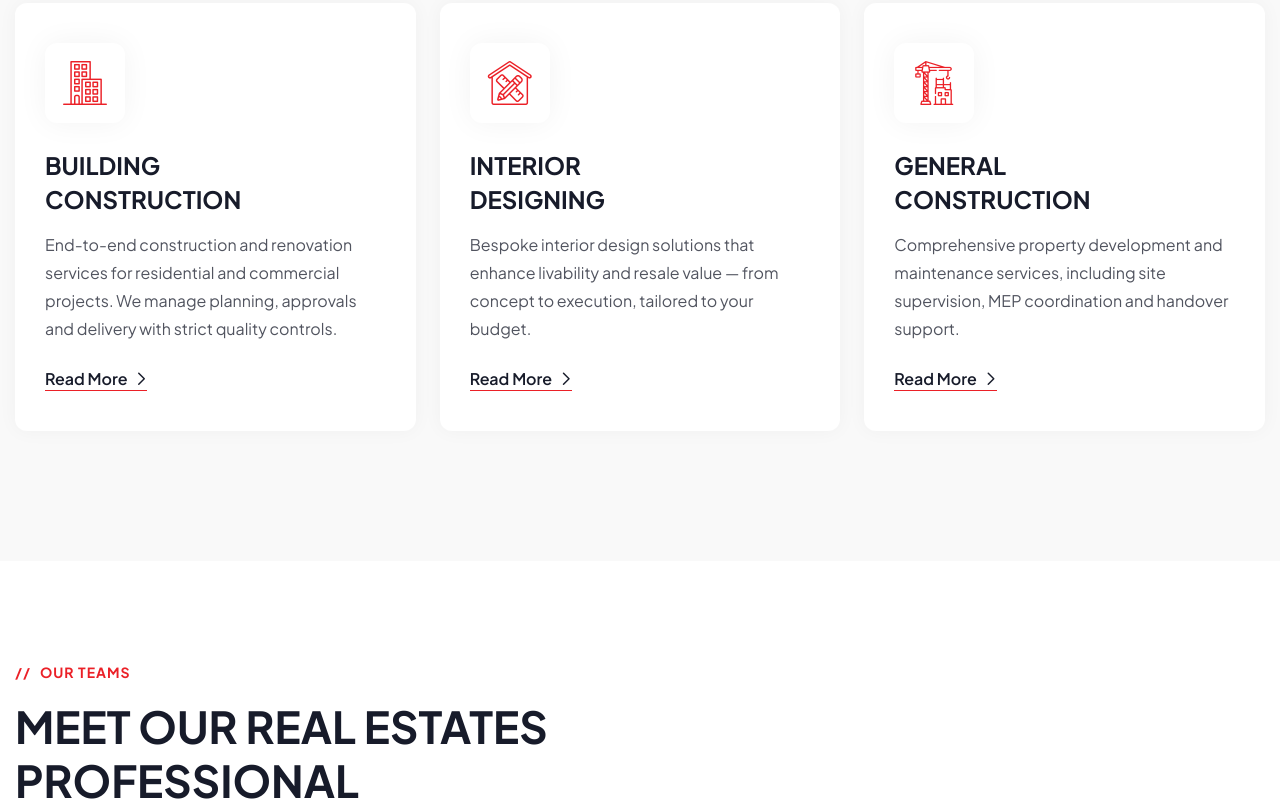
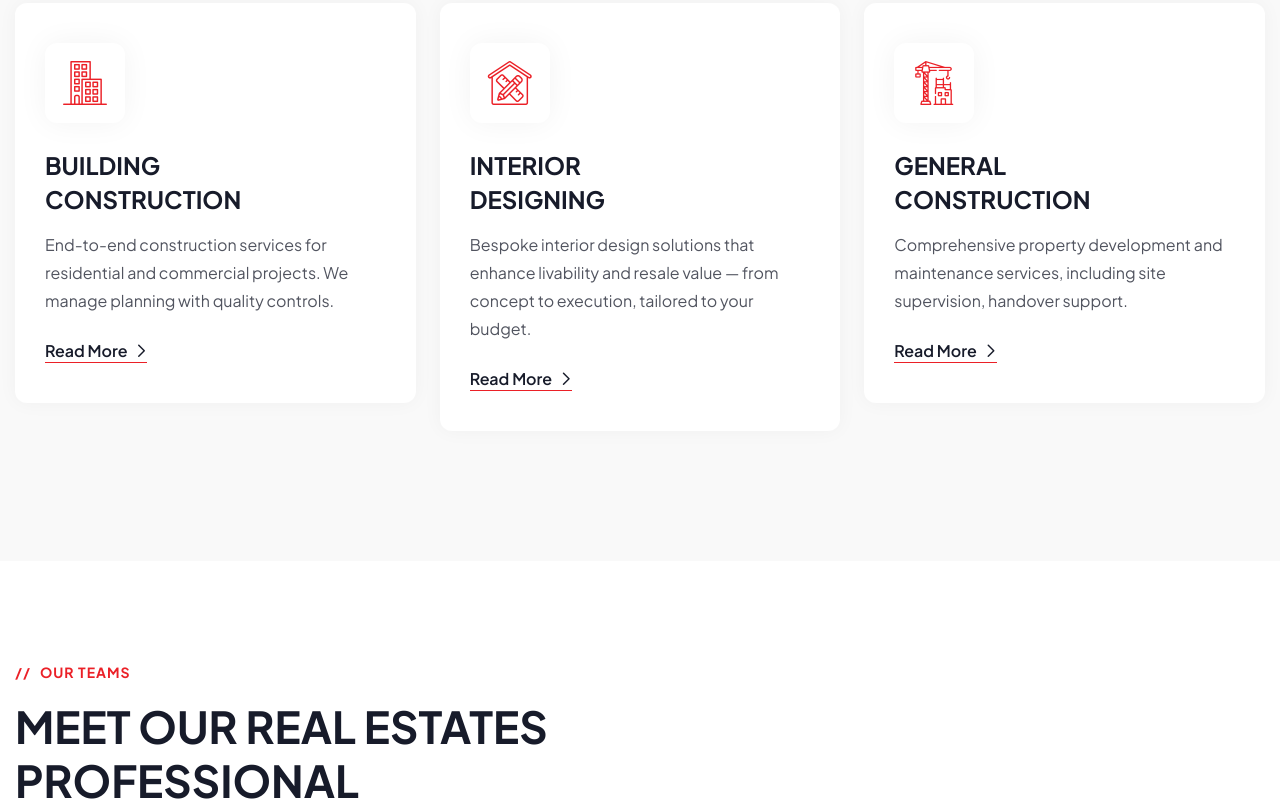
Before and after one commit to BhavishyaBhojwani/fundsroom_task1, a plain HTML site: page about.html in a window 1280 px wide. Shown: the part 1572-2375 px from the top of the page. Drawn offline with nearby package versions, Linux system fonts and the light colour scheme.

Commit message:
structure updated

```diff
--- a/about.html
+++ b/about.html
@@ -311,7 +311,7 @@
 							<i class="flaticon-building"></i>
 						</div>
 						<h4 class="service-block_one-heading"><a>Building <br> Construction</a></h4>
-						<div class="service-block_one-text">End-to-end construction and renovation services for residential and commercial projects. We manage planning, approvals and delivery with strict quality controls.</div>
+						<div class="service-block_one-text">End-to-end construction services for residential and commercial projects. We manage planning with quality controls.</div>
 						<a class="service-block_one-more" href="services.html">Read More <i class="flaticon-next-1"></i></a>
 					</div>
 				</div>
@@ -337,7 +337,7 @@
 							<i class="flaticon-building-1"></i>
 						</div>
 						<h4 class="service-block_one-heading"><a>General <br> Construction</a></h4>
-						<div class="service-block_one-text">Comprehensive property development and maintenance services, including site supervision, MEP coordination and handover support.</div>
+						<div class="service-block_one-text">Comprehensive property development and maintenance services, including site supervision, handover support.</div>
 						<a class="service-block_one-more" href="services.html">Read More <i class="flaticon-next-1"></i></a>
 					</div>
 				</div>
```
Also changed, not shown: favourites.html (+1 -1 lines), index.html (+1 -1 lines), services.html (+1 -1 lines).
